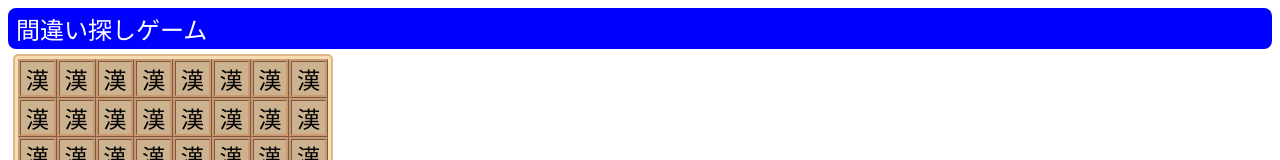
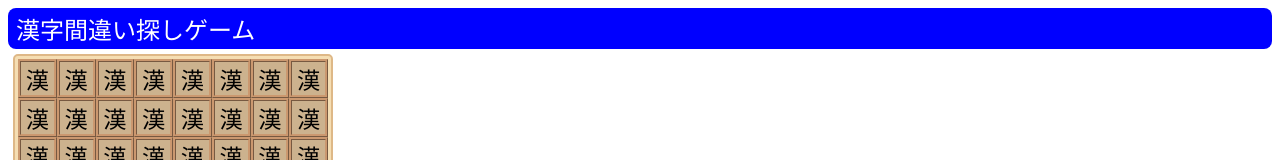
Before and after one commit to yuyakawai/spot-the-difference, a plain HTML site: page index.html in a window 1280 px wide. Shown: the top 160 px of the page. Drawn offline with Linux system fonts and the light colour scheme.

Commit message:
chore: Update game title to include "漢字" in index.html

```diff
--- a/index.html
+++ b/index.html
@@ -3,12 +3,12 @@
   <head>
     <meta charset="UTF-8" />
     <meta name="viewport" content="width=device-width, initial-scale=1.0" />
-    <title>間違い探しゲーム</title>
+    <title>漢字間違い探しゲーム</title>
     <link href="style.css" rel="stylesheet" type="text/css" />
     <script type="module" src="main.js"></script>
   </head>
   <body>
-    <div class="headline">間違い探しゲーム</div>
+    <div class="headline">漢字間違い探しゲーム</div>
     <div id="main-container"></div>
     <div class="footerline">
       <p>Copyright © 2024 Yuya All Rights Reserved.</p>
```
